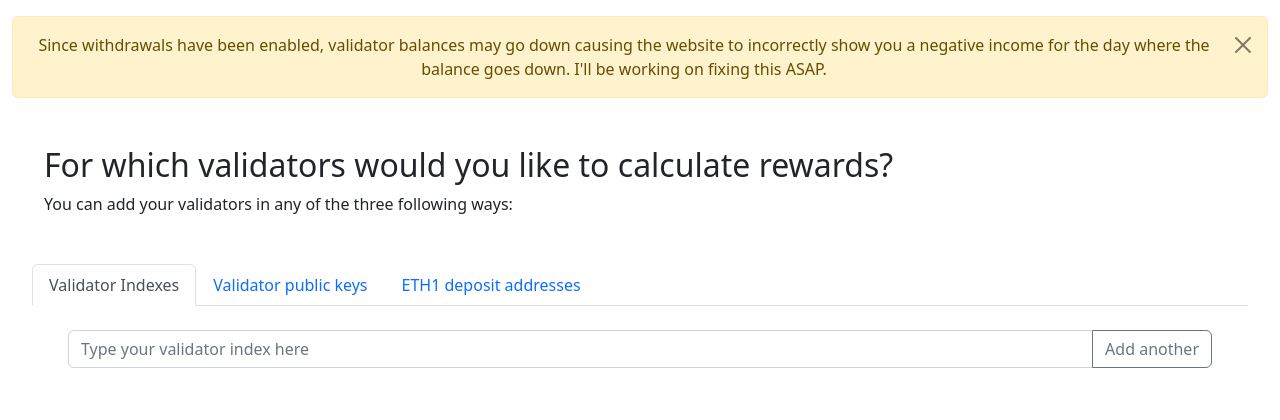
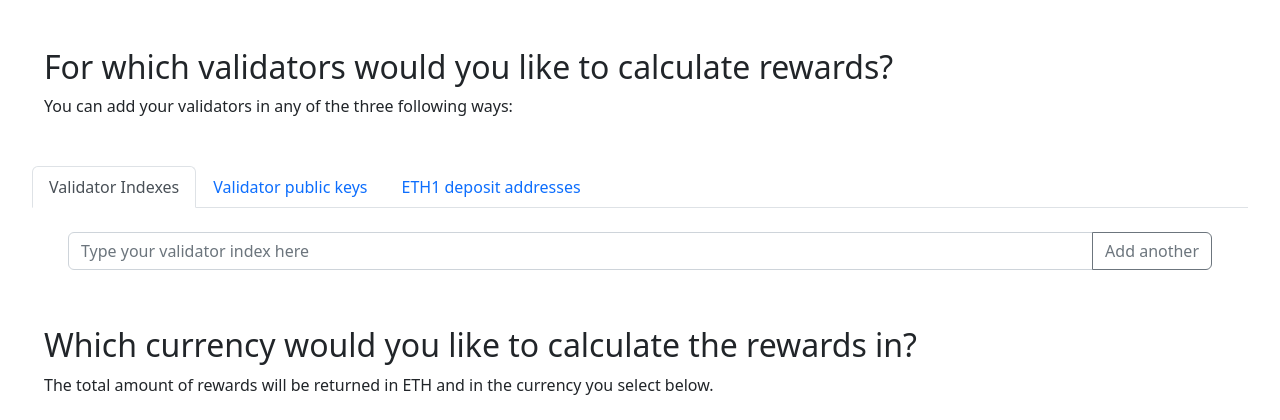
Before and after one commit to serenita-org/ethstaker.tax, a Python web app: template src/frontend/templates/rewards.j2 in a window 1280 px wide. Shown: the top 420 px of the page. Run offline with Jinja, Linux system fonts and the light colour scheme; the template is opened without the code that fills it, so the values that code supplies are empty; style sheets or scripts are compiled from the project's sources.

Commit message:
Remove alert regarding withdrawals messing up the income data

```diff
--- a/src/frontend/templates/base.j2
+++ b/src/frontend/templates/base.j2
@@ -21,12 +21,6 @@
 
 <body>
   <div class="container-fluid mt-3 mb-5">
-      <div class="alert alert-warning text-center alert-dismissible fade show" role="alert">
-        Since withdrawals have been enabled, validator balances may go down causing the website
-        to incorrectly show you a negative income for the day where the balance goes down.
-        I'll be working on fixing this ASAP.
-        <button type="button" class="btn-close" data-bs-dismiss="alert" aria-label="Close"></button>
-      </div>
       <!--
       <div class="alert alert-info text-center alert-dismissible fade show" role="alert">
         <strong>ethstaker.tax is part of an ongoing Gitcoin matching round, please consider donating <a href="https://gitcoin.co/grants/2148/ethstakertax-tax-information-for-stakers" target="_blank">here</a> to help keep the site up!</strong>
```
